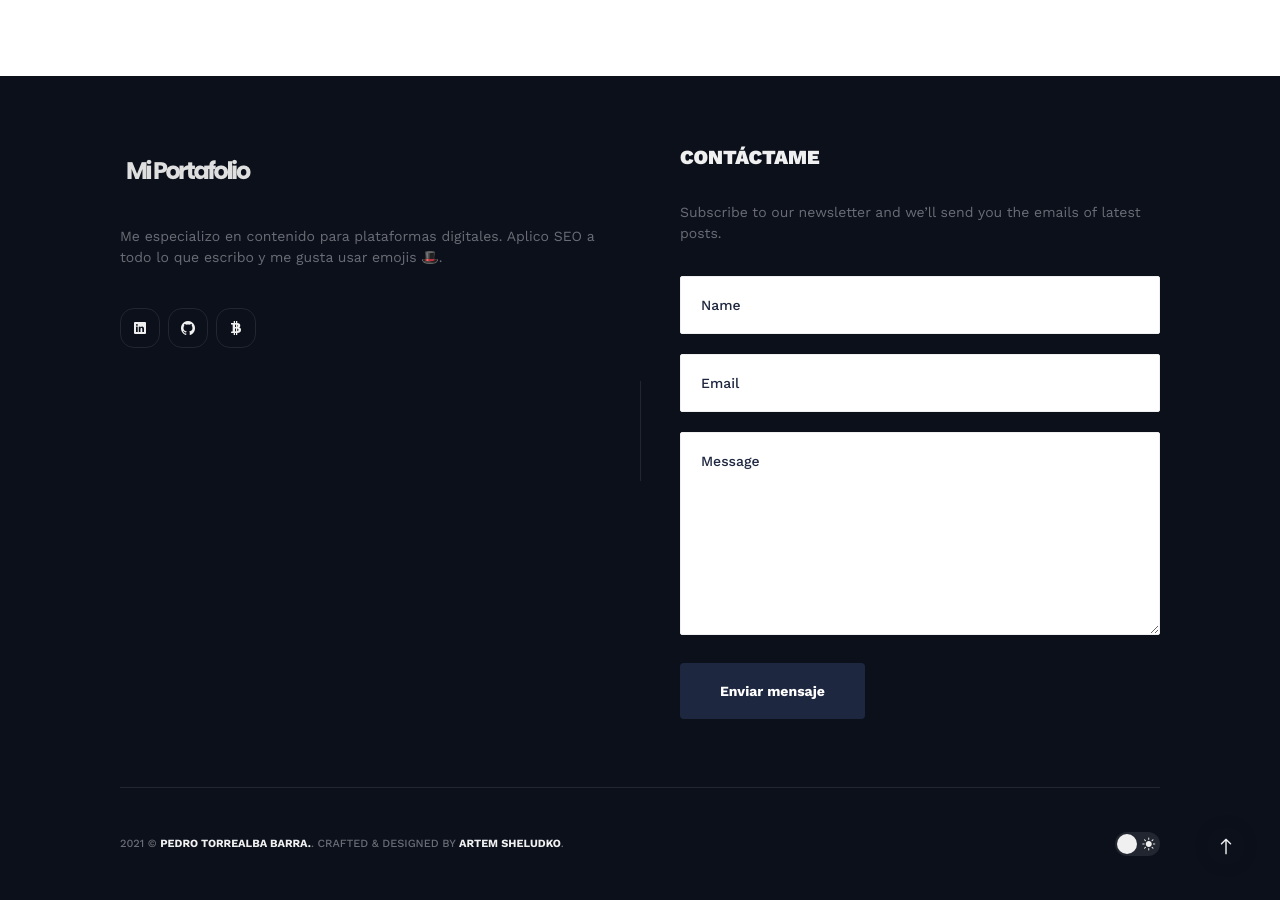
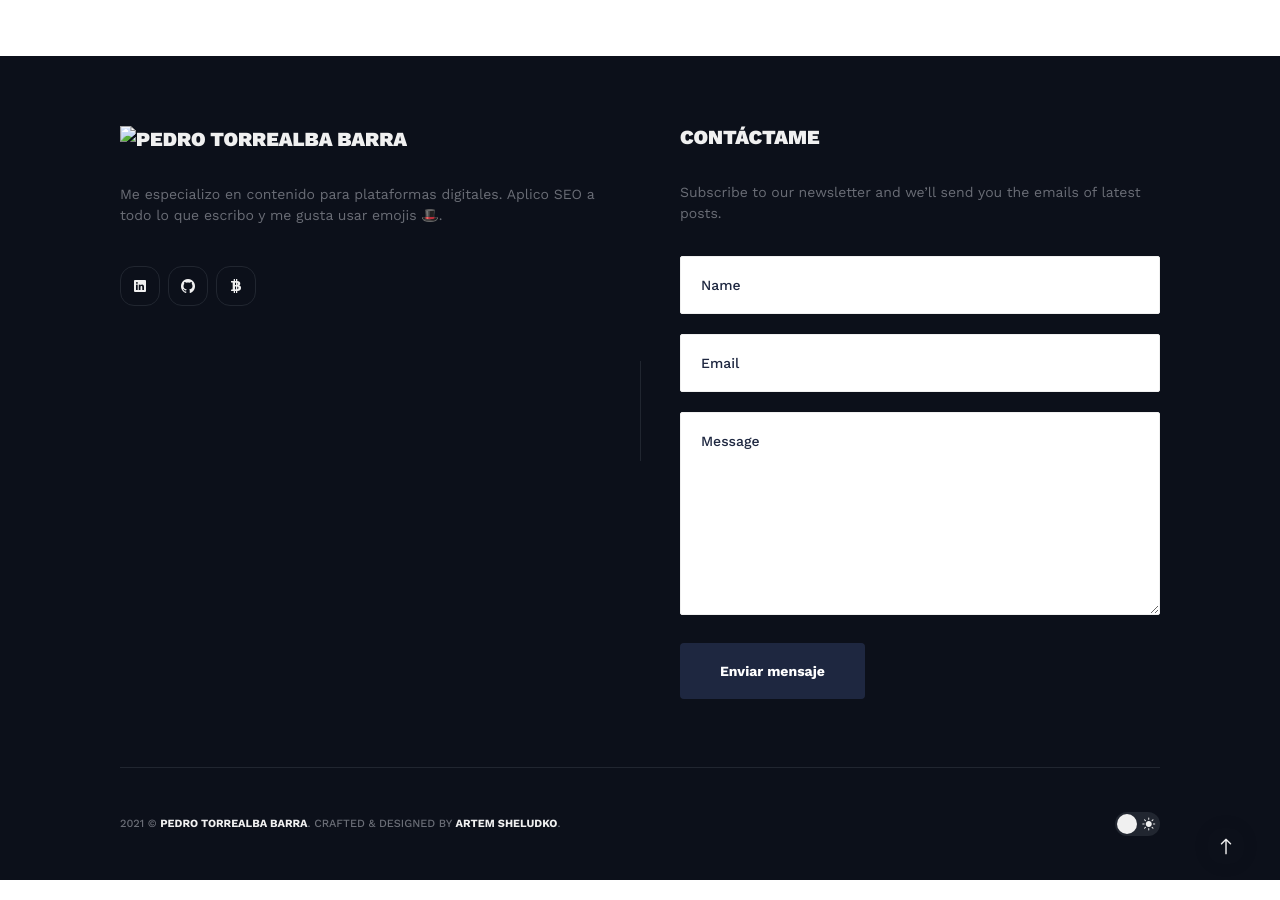
Before and after one commit to Robok3000/lawebdelpiter, a Jekyll site: the page built from index.html, in a window 1280 px wide and 900 px high, scrolled down 4014 px. Built offline with Jekyll 4.4.1, drawn with Linux system fonts in a browser that asks for light colours; nearby versions of some CDN libraries; the list of posts is cut into pages by our own code.

Commit message:
Update _config.yml

```diff
--- a/_config.yml
+++ b/_config.yml
@@ -1,7 +1,7 @@
 #-------------------------------
 # General Site Settings
-title: Pedro Torrealba Barra.
-logo: '/images/logo.png'
+title: Pedro Torrealba Barra
+logo: ''
 description: Este es mi portafolio de artículos y notas de blogs que he escrito en los últimos años.
 baseurl: "/" # the subpath of your site, e.g. /blog
 url: "https://www.pedrotorrealba.com" # the base hostname & protocol for your site, e.g. http://example.com
```
